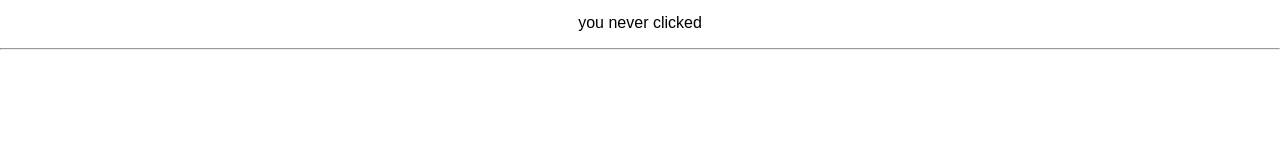
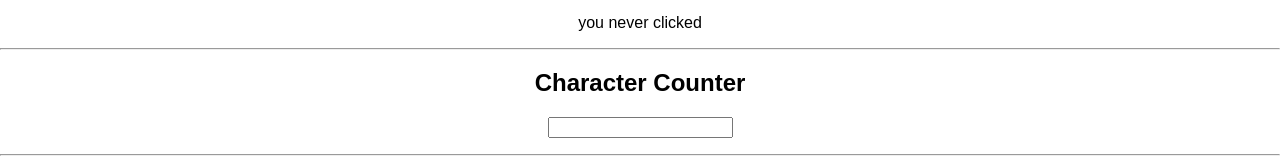
Before and after one commit to aurelienroux/intro-react, a React (Create React App) app: page / in a window 1280 px wide. Shown: the part 2023-2184 px from the top of the page. Before the commit the page ends 2081 px from the top, so only its background shows below. Built offline with nearby package versions, Linux system fonts and the light colour scheme.

Commit message:
Character Counter done

```diff
--- a/src/App.js
+++ b/src/App.js
@@ -10,6 +10,7 @@ var imageList = [
 import Layout from "./Layout.js"
 import GuessTheNumber from "./GuessTheNumber.js"
 import ClickBtn from "./YouClicked.js"
+import CharacCount from "./CharacterCounter.js"
 
 class App extends Component {
   render() {
@@ -49,6 +50,11 @@ class App extends Component {
           <ClickBtn />
           <hr/>
         </div>
+        <div>
+          <h2>Character Counter</h2>
+          <CharacCount />
+          <hr/>
+        </div>
       </div>
     );
   }
--- /dev/null
+++ b/src/CharacterCounter.js
@@ -0,0 +1,24 @@
+import React from 'react';
+
+class CharacCount extends React.Component {
+  constructor() {
+    super();
+    this.state = {
+        currentInput: ""
+    };
+  }
+  _handleInput = (e) => {
+    var value = e.target.value;
+    this.setState({currentInput: value.length})
+  }
+  render(){
+      return(
+        <div>
+          <input type="text" onInput={this._handleInput} />
+          <p>{this.state.currentInput}</p>
+        </div>
+      )
+    }
+  }
+
+export default CharacCount;
```
